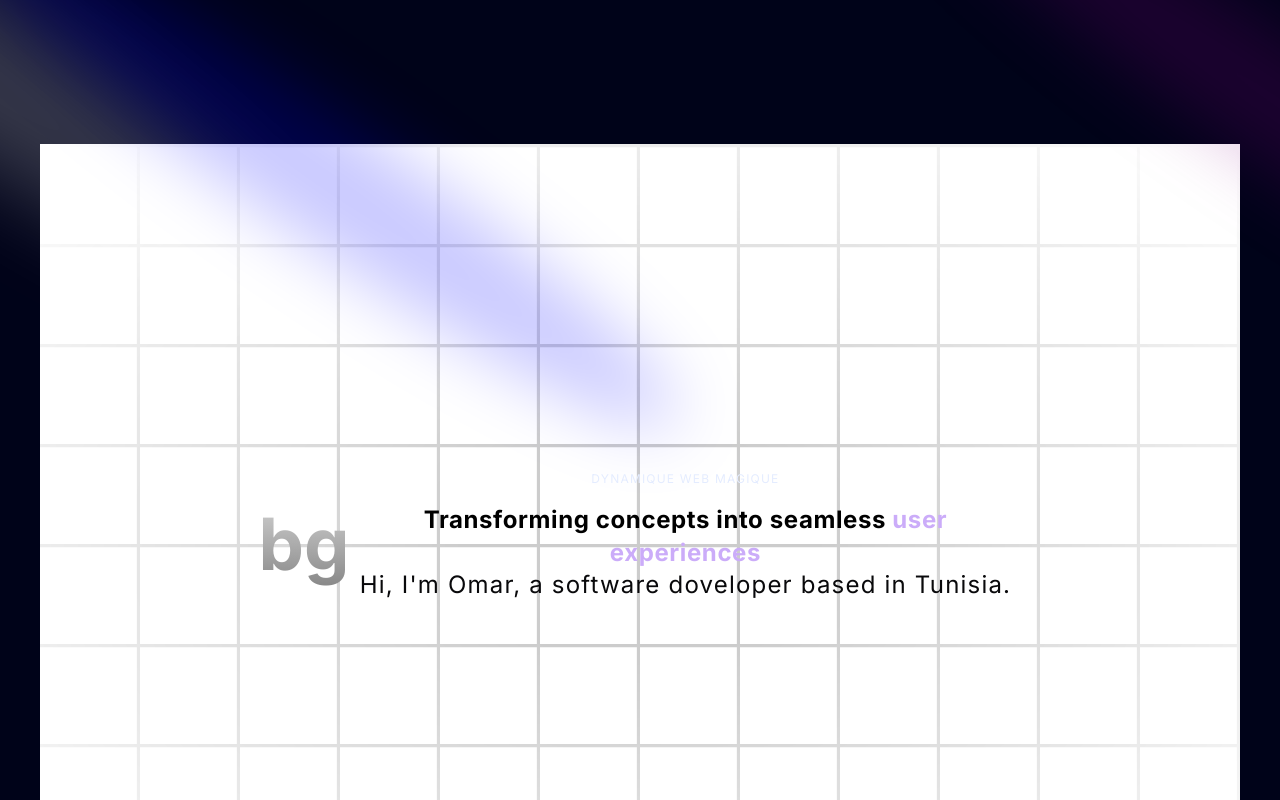
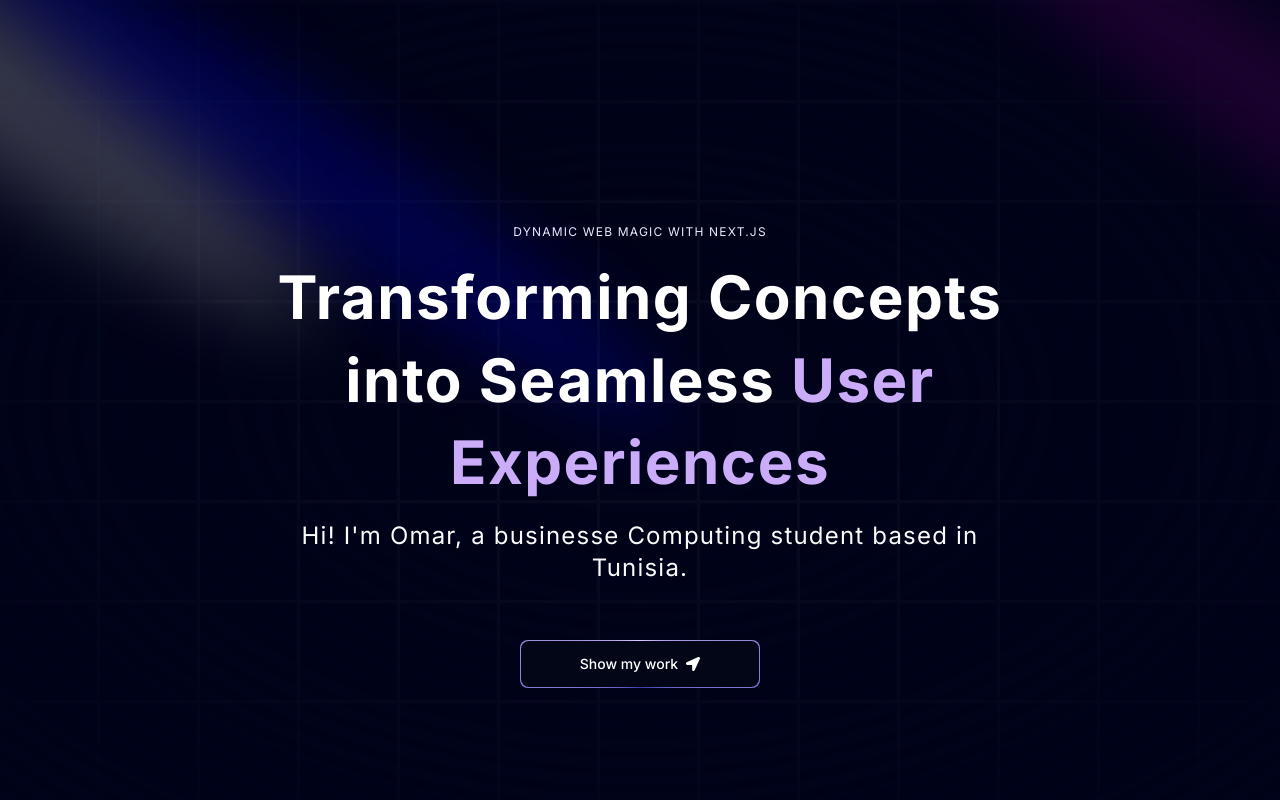
Before and after one commit to omarprojects99/omar-benhajsaid, a Next.js app: page / in a window 1280 px wide. Shown: the top 800 px of the page. Built offline with nearby package versions, Linux system fonts and the light colour scheme.

Commit message:
Initial commit with incomplete project

```diff
--- /dev/null
+++ b/app/api/sentry-example-api/route.js
@@ -0,0 +1,9 @@
+import { NextResponse } from "next/server";
+
+export const dynamic = "force-dynamic";
+
+// A faulty API route to test Sentry's error monitoring
+export function GET() {
+  throw new Error("Sentry Example API Route Error");
+  return NextResponse.json({ data: "Testing Sentry Error..." });
+}
--- a/app/layout.tsx
+++ b/app/layout.tsx
@@ -1,6 +1,7 @@
 import type { Metadata } from "next";
 import { Inter } from "next/font/google";
 import "./globals.css";
+import { ThemeProvider } from "./provider";
 
 const inter = Inter({ subsets: ["latin"] });
 
@@ -15,8 +16,18 @@ export default function RootLayout({
   children: React.ReactNode;
 }>) {
   return (
-    <html lang="en">
-      <body className={inter.className}>{children}</body>
+    <html lang="en" suppressHydrationWarning>
+       <head>
+        <link rel="icon" href="/jsm-logo.png" sizes="any" />
+      </head>
+      <body className={inter.className}><ThemeProvider
+            attribute="class"
+            defaultTheme="dark"
+            enableSystem
+            disableTransitionOnChange
+          >
+            {children}
+          </ThemeProvider></body>
     </html>
   );
 }
--- a/app/page.tsx
+++ b/app/page.tsx
@@ -1,4 +1,9 @@
+
+
+
 import Hero from "@/components/Hero";
+import { FloatingNav } from "@/components/ui/FloatingNav";
+import { FaHome } from "react-icons/fa";
 
 export default function Home() {
   return (
@@ -7,6 +12,7 @@ export default function Home() {
     overflow-hidden mx-auto sm:px-10 px-5
     ">
       <div className="max-w-7xt w-full">
+        <FloatingNav navItems={[{name: 'home', link: '/', icon: <FaHome />}]}/>
         <Hero />
       </div>
     </main>
--- /dev/null
+++ b/app/provider.tsx
@@ -0,0 +1,9 @@
+"use client"
+
+import * as React from "react"
+import { ThemeProvider as NextThemesProvider } from "next-themes"
+import { type ThemeProviderProps } from "next-themes/dist/types"
+
+export function ThemeProvider({ children, ...props }: ThemeProviderProps) {
+  return <NextThemesProvider {...props}>{children}</NextThemesProvider>
+}
--- a/components/Hero.tsx
+++ b/components/Hero.tsx
@@ -1,52 +1,76 @@
 import React from 'react'
 import { Spotlight } from './ui/spotlight'
 import { TextGenerateEffect } from './ui/TextGenerateEffect'
+import MagicButton from './ui/MagicButton'
+import { FaLocationArrow } from 'react-icons/fa'
 
 const Hero = () => {
   return (
-    <div className='pb-20 pt-36'>
+    <div className="pb-20 pt-36">
+      {/**
+       *  UI: Spotlights
+       *  Link: https://ui.aceternity.com/components/spotlight
+       */}
       <div>
-          <Spotlight className='-top-40 -left-10 md:-left-32 md:-top-20 h-screen' fill='white'/>
-          <Spotlight className='top-10 left-full h-[80vh] w-[50vw]' fill='purple'/>
-          <Spotlight className='top-28 left-80 h-[80vh] w-[50vw]' fill='blue'/>
+        <Spotlight
+          className="-top-40 -left-10 md:-left-32 md:-top-20 h-screen"
+          fill="white"
+        />
+        <Spotlight
+          className="h-[80vh] w-[50vw] top-10 left-full"
+          fill="purple"
+        />
+        <Spotlight className="left-80 top-28 h-[80vh] w-[50vw]" fill="blue" />
       </div>
-        <div>
 
-        <div className="h-[50rem] w-full dark:bg-black bg-white  dark:bg-grid-white/[0.2] bg-grid-black/[0.2] relative flex items-center justify-center">
+      {/**
+       *  UI: grid
+       *  change bg color to bg-black-100 and reduce grid color from
+       *  0.2 to 0.03
+       */}
+      <div
+        className="h-screen w-full dark:bg-black-100 bg-white dark:bg-grid-white/[0.03] bg-grid-black-100/[0.2]
+       absolute top-0 left-0 flex items-center justify-center"
+      >
         {/* Radial gradient for the container to give a faded look */}
-      <div className="absolute pointer-events-none inset-0 flex items-center justify-center dark:bg-black bg-white [mask-image:radial-gradient(ellipse_at_center,transparent_20%,black)]"></div>
-      <p className="text-4xl sm:text-7xl font-bold relative z-20 bg-clip-text text-transparent bg-gradient-to-b from-neutral-200 to-neutral-500 py-8">
-        bg
+        <div
+          // chnage the bg to bg-black-100, so it matches the bg color and will blend in
+          className="absolute pointer-events-none inset-0 flex items-center justify-center dark:bg-black-100
+         bg-white [mask-image:radial-gradient(ellipse_at_center,transparent_20%,black)]"
+        />
+      </div>
+
+      <div className="flex justify-center relative my-20 z-10">
+        <div className="max-w-[89vw] md:max-w-2xl lg:max-w-[60vw] flex flex-col items-center justify-center">
+          <p className="uppercase tracking-widest text-xs text-center text-blue-100 max-w-80">
+            Dynamic Web Magic with Next.js
           </p>
 
-        <div className="h-screen w-full dark:bg-black bg-white  dark:bg-grid-white/[0.03] bg-grid-black/[0.2]  flex items-center justify-center absolute top-0 left-0">
-      {/* Radial gradient for the container to give a faded look */}
-      <div className="absolute pointer-events-none inset-0 flex items-center justify-center dark:bg-black-100 bg-white [mask-image:radial-gradient(ellipse_at_center,transparent_20%,black)]"/>
-      </div>
+          {/**
+           *  Link: https://ui.aceternity.com/components/text-generate-effect
+           *
+           *  change md:text-6xl, add more responsive code
+           */}
+          <TextGenerateEffect
+            words="Transforming Concepts into Seamless User Experiences"
+            className="text-center text-[40px] md:text-5xl lg:text-6xl"
+          />
 
-    <div className='flex justify-center relative my-20 z-10'>
-      <div className='max-w-[89vw] md:max-w-2xl lg:max-ww[60vw] flex flex-col items-center justfify-center'>
-        <h2 className='uppercase tracking-widest text-xs text-center text-blue-100 max-w-80'>
-dynamique web magique
-
-        </h2>
-        <TextGenerateEffect
-        className="text-center text-[40px] md:text-5xl lg:text-6xl"
-        words="Transforming concepts into seamless user experiences"
-        />
           <p className="text-center md:tracking-wider mb-4 text-sm md:text-lg lg:text-2xl">
-          Hi, I&apos;m Omar, a software doveloper based in Tunisia.
+            Hi! I&apos;m Omar, a businesse Computing student based in Tunisia.
           </p>
 
-        </div>
-
-
+          <a href="#about">
+            <MagicButton
+              title="Show my work"
+              icon={<FaLocationArrow />}
+              position="right"
+            />
+          </a>
         </div>
       </div>
+    </div>
+  );
+};
 
-    </div>
-    </div>
-  )
-}
-
-export default Hero
+export default Hero;
--- /dev/null
+++ b/components/ui/FloatingNav.tsx
@@ -0,0 +1,82 @@
+"use client";
+import React, { useState } from "react";
+import {
+  motion,
+  AnimatePresence,
+  useScroll,
+  useMotionValueEvent,
+} from "framer-motion";
+import { cn } from "@/utils/cn";
+import Link from "next/link";
+
+export const FloatingNav = ({
+  navItems,
+  className,
+}: {
+  navItems: {
+    name: string;
+    link: string;
+    icon?: JSX.Element;
+  }[];
+  className?: string;
+}) => {
+  const { scrollYProgress } = useScroll();
+
+  const [visible, setVisible] = useState(false);
+
+  useMotionValueEvent(scrollYProgress, "change", (current) => {
+    // Check if current is not undefined and is a number
+    if (typeof current === "number") {
+      let direction = current! - scrollYProgress.getPrevious()!;
+
+      if (scrollYProgress.get() < 0.05) {
+        setVisible(false);
+      } else {
+        if (direction < 0) {
+          setVisible(true);
+        } else {
+          setVisible(false);
+        }
+      }
+    }
+  });
+
+  return (
+    <AnimatePresence mode="wait">
+      <motion.div
+        initial={{
+          opacity: 1,
+          y: -100,
+        }}
+        animate={{
+          y: visible ? 0 : -100,
+          opacity: visible ? 1 : 0,
+        }}
+        transition={{
+          duration: 0.2,
+        }}
+        className={cn(
+          "flex max-w-fit  fixed top-10 inset-x-0 mx-auto border border-transparent dark:border-white/[0.2] rounded-full dark:bg-black bg-white shadow-[0px_2px_3px_-1px_rgba(0,0,0,0.1),0px_1px_0px_0px_rgba(25,28,33,0.02),0px_0px_0px_1px_rgba(25,28,33,0.08)] z-[5000] pr-2 pl-8 py-2  items-center justify-center space-x-4",
+          className
+        )}
+      >
+        {navItems.map((navItem: any, idx: number) => (
+          <Link
+            key={`link=${idx}`}
+            href={navItem.link}
+            className={cn(
+              "relative dark:text-neutral-50 items-center flex space-x-1 text-neutral-600 dark:hover:text-neutral-300 hover:text-neutral-500"
+            )}
+          >
+            <span className="block sm:hidden">{navItem.icon}</span>
+            <span className="hidden sm:block text-sm">{navItem.name}</span>
+          </Link>
+        ))}
+        <button className="border text-sm font-medium relative border-neutral-200 dark:border-white/[0.2] text-black dark:text-white px-4 py-2 rounded-full">
+          <span>Login</span>
+          <span className="absolute inset-x-0 w-1/2 mx-auto -bottom-px bg-gradient-to-r from-transparent via-blue-500 to-transparent  h-px" />
+        </button>
+      </motion.div>
+    </AnimatePresence>
+  );
+};
--- /dev/null
+++ b/components/ui/MagicButton.tsx
@@ -0,0 +1,16 @@
+import React from 'react'
+
+const MagicButton = ({icon,title,position,handleClick,otherClasses}:{title:string; icon:React.ReactNode,position:string;handleClick?:()=>void;otherClasses?:string;}) => {
+  return (
+    <button className="relative inline-flex h-12 w-full overflow-hidden rounded-lg p-[1px] focus:outline-none md:w-60 md:mt-10">
+    <span className="absolute inset-[-1000%] animate-[spin_2s_linear_infinite] bg-[conic-gradient(from_90deg_at_50%_50%,#E2CBFF_0%,#393BB2_50%,#E2CBFF_100%)]" />
+    <span className={`inline-flex h-full w-full cursor-pointer items-center justify-center rounded-lg bg-slate-950 px-7 text-sm font-medium text-white backdrop-blur-3xl gap-2 ${otherClasses}`}>
+      {position === 'left' && icon}
+      {title}
+      {position === 'right' && icon}
+    </span>
+  </button>
+  )
+}
+
+export default MagicButton
--- a/components/ui/TextGenerateEffect.tsx
+++ b/components/ui/TextGenerateEffect.tsx
@@ -50,8 +50,8 @@ export const TextGenerateEffect = ({
 
   return (
     <div className={cn("font-bold", className)}>
-      <div className="mt-4">
-        <div className=" dark:text-white text-black text-2xl leading-snug tracking-wide">
+      <div className="my-4">
+        <div className=" dark:text-white text-black  leading-snug tracking-wide">
           {renderWords()}
         </div>
       </div>
--- a/package.json
+++ b/package.json
@@ -10,12 +10,14 @@
   },
   "dependencies": {
     "clsx": "^2.1.1",
-    "framer-motion": "^11.3.21",
+    "framer-motion": "^11.3.31",
     "mini-svg-data-uri": "^1.4.4",
     "next": "14.2.5",
+    "next-themes": "^0.3.0",
     "react": "^18",
     "react-dom": "^18",
-    "tailwind-merge": "^2.4.0",
+    "react-icons": "^5.3.0",
+    "tailwind-merge": "^2.5.2",
     "tailwindcss-animate": "^1.0.7"
   },
   "devDependencies": {
```
Also changed, not shown: app/sentry-example-page/page.jsx (added, +79 -0 lines), app/global-error.jsx (added), 1 other file (tests, documents, lock files or other folders). Lines whose indentation alone changed are shown as unchanged.
